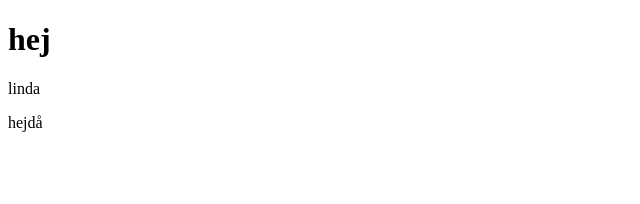
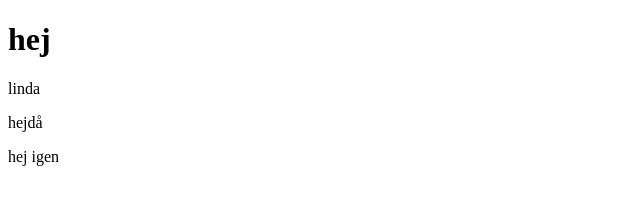
Before and after one commit to lindazelizi/git-document3, a plain HTML site: page index.html in a window 1280 px wide. Shown: the full height of the page, 0-640 px from the left. Drawn offline with Linux system fonts and the light colour scheme.

Commit message:
ändring igen

```diff
--- a/index.html
+++ b/index.html
@@ -9,5 +9,6 @@
     <h1>hej</h1>
     <p>linda</p>
     <p>hejdå</p>
+    <p>hej igen</p>
 </body>
 </html>
```
